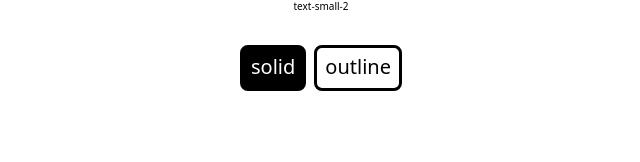
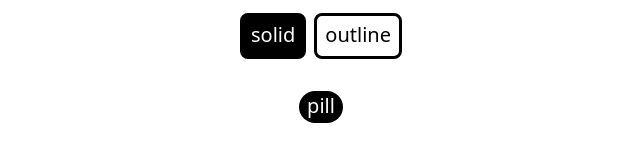
Before and after one commit to wevisdemo/conlab, a Next.js app: page / in a window 1280 px wide. Shown: the part 594-756 px from the top of the page, without its empty margins (319-959 px from the left). Built offline with nearby package versions, Linux system fonts and the light colour scheme.

Commit message:
Add pill component

```diff
--- /dev/null
+++ b/components/pill.tsx
@@ -0,0 +1,7 @@
+import { FunctionComponent } from 'react';
+
+const Pill: FunctionComponent<{}> = ({ children }) => (
+  <div className="rounded-full bg-black text-white py-1 px-2">{children}</div>
+);
+
+export default Pill;
--- a/pages/index.tsx
+++ b/pages/index.tsx
@@ -1,5 +1,6 @@
 import Head from 'next/head';
 import Button from '../components/button';
+import Pill from '../components/pill';
 
 const Home = () => (
   <div>
@@ -36,6 +37,10 @@ const Home = () => (
           outline
         </Button>
       </div>
+
+      <div>
+        <Pill>pill</Pill>
+      </div>
     </main>
   </div>
 );
```
